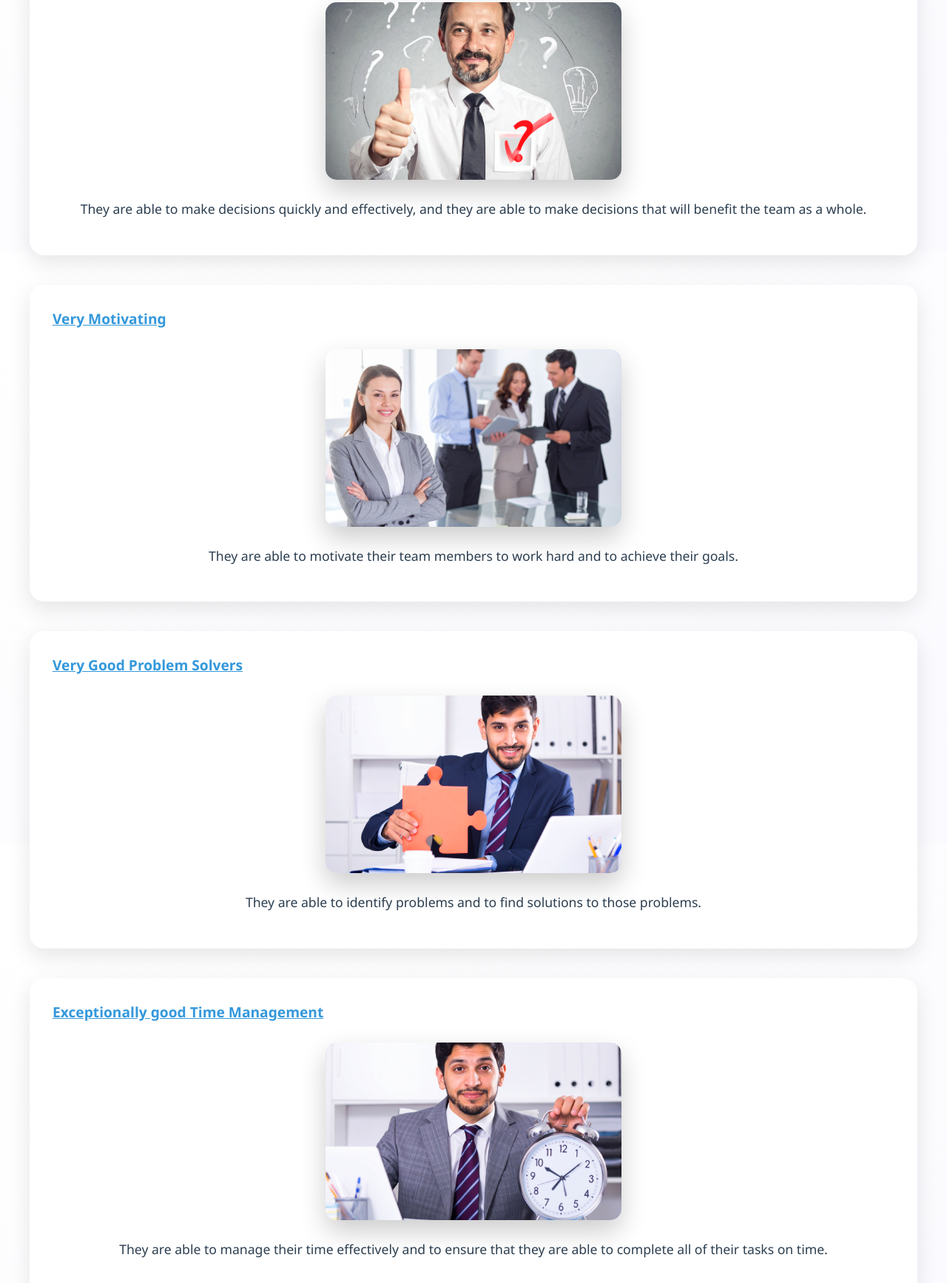
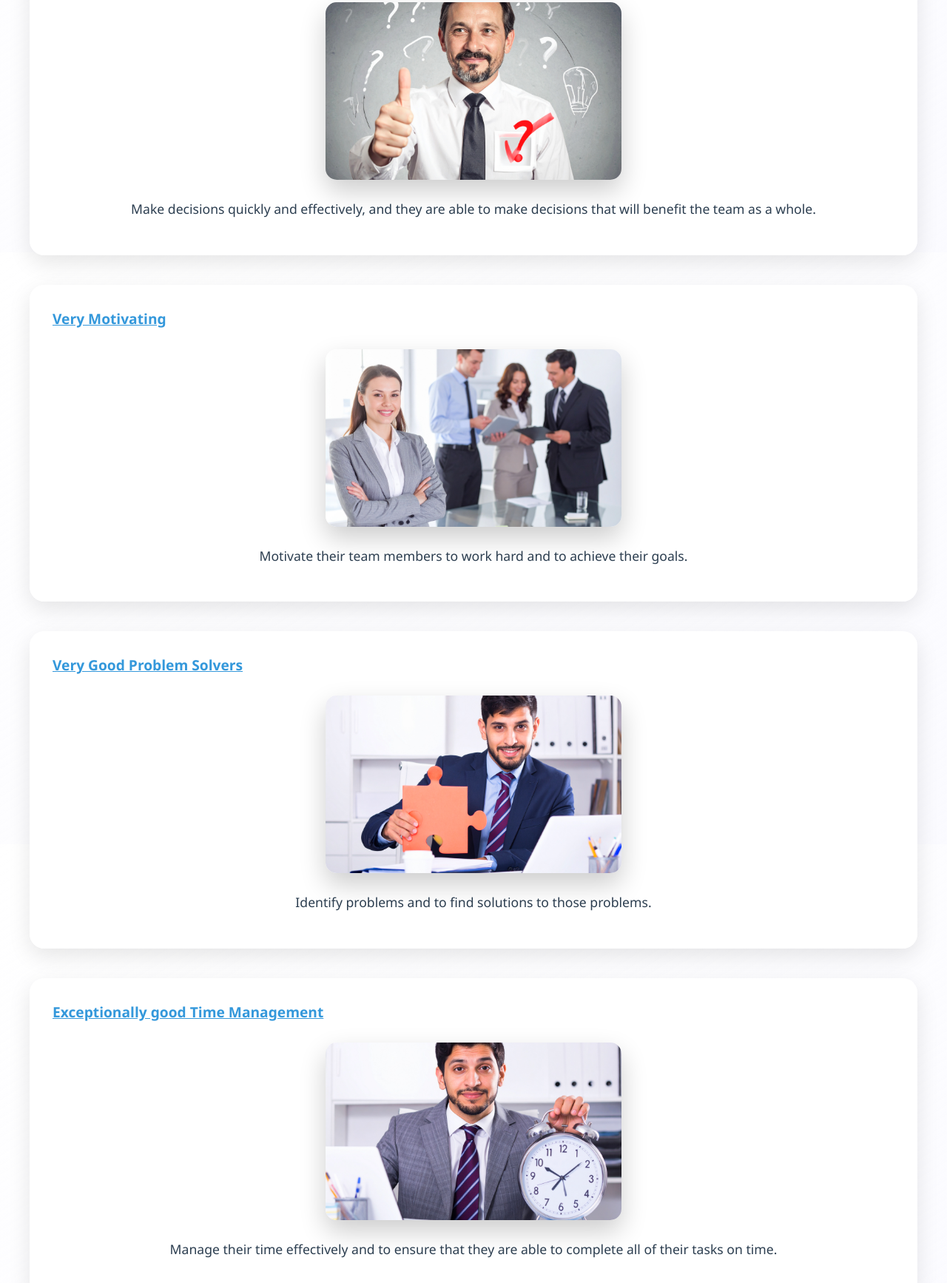
Before and after one commit to AmesKL/AmesKL.github.io, a plain HTML site: page index.html in a window 1280 px wide. Shown: the part 1259-2993 px from the top of the page at 74% size. Drawn offline with Linux system fonts and the light colour scheme.

Commit message:
Update index.html

```diff
--- a/index.html
+++ b/index.html
@@ -38,7 +38,7 @@
         <b><u>Sharp Decision Makers</u></b>
         <img src="Course Materials/DecisionMaking.jpg" alt="Leadership skill – Decision Making" width="250" height="150">
         <div>
-          <p style="text-align: center;">They are able to make decisions quickly and effectively, and they are able to make decisions that will benefit the team as a whole.</p>
+          <p style="text-align: center;">Make decisions quickly and effectively, and they are able to make decisions that will benefit the team as a whole.</p>
         </div>
       </li>
 
@@ -46,7 +46,7 @@
         <b><u>Very Motivating</u></b>
         <img src="Course Materials/Motivating.jpg" alt="Leadership skill – Good at Motivating" width="250" height="150">
         <div>
-          <p style="text-align: center;">They are able to motivate their team members to work hard and to achieve their goals.</p>
+          <p style="text-align: center;">Motivate their team members to work hard and to achieve their goals.</p>
         </div>
       </li>
 
@@ -55,7 +55,7 @@
         <b><u>Very Good Problem Solvers</u></b>
         <img src="Course Materials/Problem Solving.jpg" alt="Leadership skill – Problem Solving" width="250" height="150">
         <div>
-          <p style="text-align: center;">They are able to identify problems and to find solutions to those problems.</p>
+          <p style="text-align: center;">Identify problems and to find solutions to those problems.</p>
         </div>
       </li>
 
@@ -63,7 +63,7 @@
         <b><u>Exceptionally good Time Management</u></b>
         <img src="Course Materials/Managing Time.jpg" alt="Leadership skill – Time Management" width="250" height="150">
         <div>
-          <p style="text-align: center;">They are able to manage their time effectively and to ensure that they are able to complete all of their tasks on time.</p>
+          <p style="text-align: center;">Manage their time effectively and to ensure that they are able to complete all of their tasks on time.</p>
         </div>
       </li>
 
@@ -71,7 +71,7 @@
         <b><u>Good at Team Building</u></b>
         <img src="Course Materials/Team Building.jpg" alt="Leadership skill – Building Teams" width="250" height="150">
         <div>
-          <p style="text-align: center;">They are able to build strong, cohesive teams that are able to work together effectively to achieve their goals.</p>
+          <p style="text-align: center;">Able to build strong, cohesive teams that are able to work together effectively to achieve their goals.</p>
         </div>
       </li>
 
@@ -79,7 +79,7 @@
         <b><u>Great Role Models</u></b>
         <img src="Course Materials/Great Role Models.jpg" alt="Leadership skill – Role Model" width="250" height="150">
         <div>
-          <p style="text-align: center;">They are able to set a good example for their team members and to inspire them to be the best that they can be.</p>
+          <p style="text-align: center;">Set a good example for their team members and to inspire them to be the best that they can be.</p>
         </div>
       </li>
 
```
